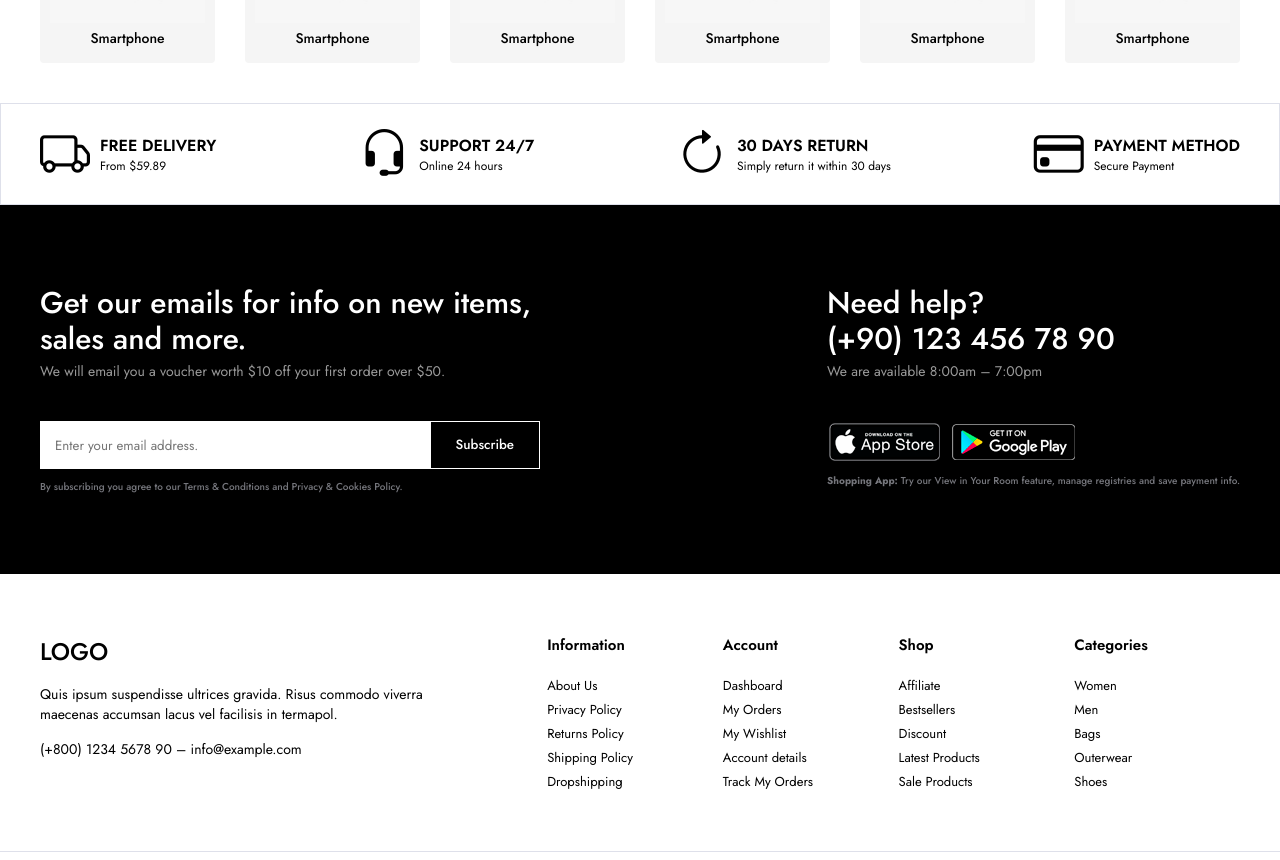
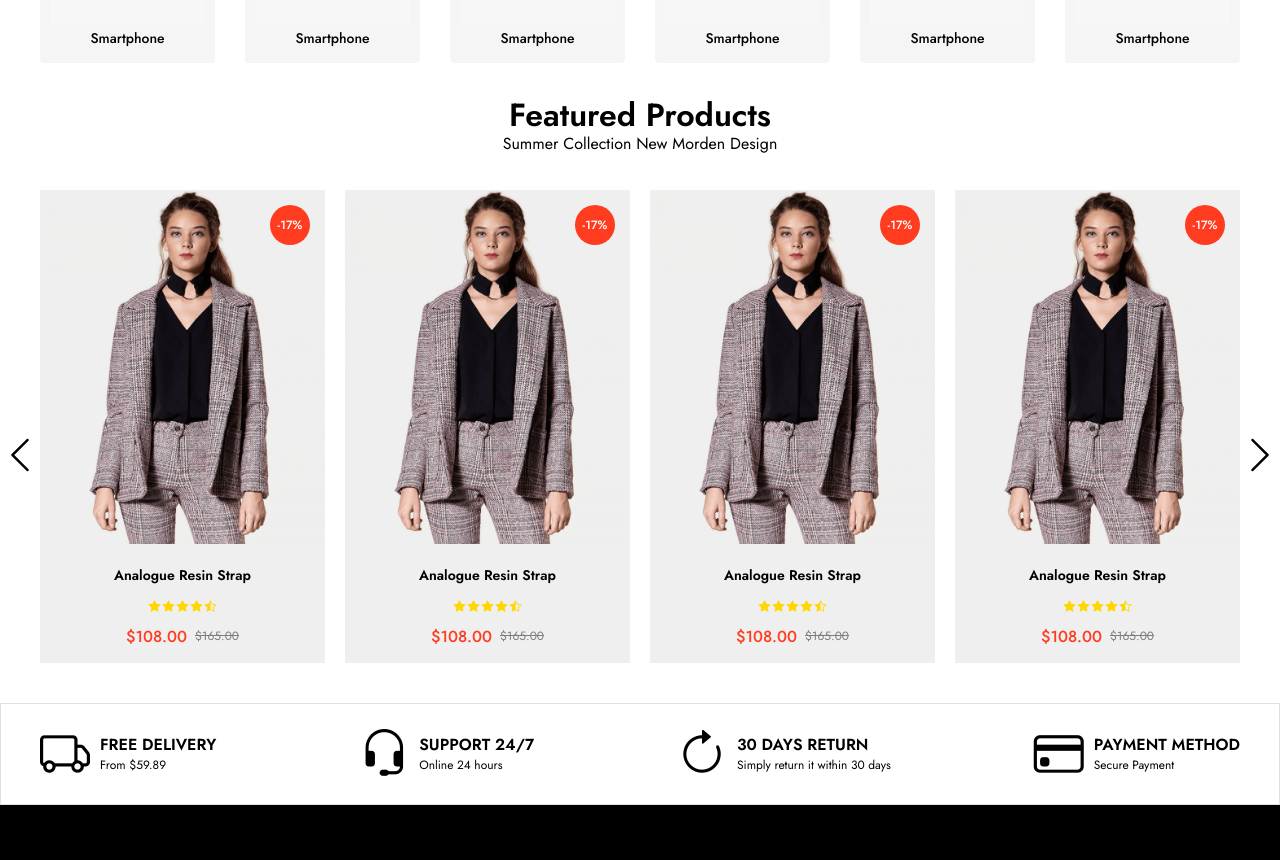
Before and after one commit to aisankheiri/e-ticaret-web-programlama-projesi, a React (Vite) app in the folder frontend/: page / in a window 1280 px wide. Shown: the part 1075-1935 px from the top of the page. Built offline with nearby package versions, Linux system fonts and the light colour scheme.

Commit message:
category section added

```diff
--- a/frontend/src/App.css
+++ b/frontend/src/App.css
@@ -0,0 +1,11 @@
+.section-title {
+    text-align: center;
+    margin-bottom: 35px;
+  }
+
+  .section-title h2 {
+    font-size: 32px;
+    font-weight: 600;
+    line-height: 0.8;
+    margin-bottom: 4px;
+  }
--- a/frontend/src/App.jsx
+++ b/frontend/src/App.jsx
@@ -1,9 +1,10 @@
-import './App.css'
 import Header from './components/Layout/Header/Header.jsx'
 import Footer from "./components/Layout/Footer/Footer.jsx";
 import Policy from './components/Layout/Policy/Policy.jsx';
 import Slider from './components/Layout/Slider/Slider.jsx';
 import Categories from './components/Layout/Categories/Categories.jsx';
+import Products from './components/Products/Products.jsx';
+import './App.css'
 
 
 
@@ -14,6 +15,7 @@ function App() {
         <Header/>
         <Slider/>
         <Categories/>
+        <Products/>
         <Policy/>
         <Footer/>
     </div>
--- /dev/null
+++ b/frontend/src/components/Products/ProductItem.css
@@ -0,0 +1,163 @@
+.products .product-item {
+    text-align: center;
+    background-color: #efefef;
+    display: flex;
+    flex-direction: column;
+    position: relative;
+    /* flex: 1; */
+  }
+
+  .products .product-item .product-image {
+    width: 100%;
+    height: 100%;
+  }
+
+  .products .product-item img {
+    width: 100%;
+    transition: 0.3s ease-in-out all;
+  }
+
+  .products .product-item .img1:hover {
+    visibility: hidden;
+    opacity: 0;
+  }
+
+  .products .product-item .product-image:hover .img2 {
+    visibility: visible;
+    opacity: 1;
+  }
+
+  .products .product-item .img2 {
+    display: flex;
+    position: absolute;
+    top: 0;
+    opacity: 0;
+    visibility: hidden;
+  }
+
+  .products .product-item .product-title {
+    font-size: 14px;
+    display: inline-block;
+    font-weight: 600;
+    margin-top: 15px;
+  }
+
+  .products .product-item .product-star {
+    display: flex;
+    justify-content: center;
+    margin: 8px 0;
+    column-gap: 2px;
+  }
+
+  .products .product-item .product-star i {
+    font-size: 12px;
+    color: gold;
+  }
+
+  .product-item .product-prices {
+    display: flex;
+    justify-content: center;
+    align-items: center;
+    column-gap: 8px;
+    padding-bottom: 15px;
+  }
+
+  .product-item .product-prices strong {
+    color: #ff3c20;
+    font-weight: 500;
+  }
+
+  .product-item .product-prices span {
+    color: #7d7d7d;
+    font-size: 12px;
+    text-decoration: line-through;
+  }
+
+  .product-item .product-discount {
+    display: inline-block;
+    width: 40px;
+    height: 40px;
+    background-color: #ff3c20;
+    display: flex;
+    align-items: center;
+    justify-content: center;
+    color: #fff;
+    font-size: 12px;
+    position: absolute;
+    top: 15px;
+    right: 15px;
+    border-radius: 100%;
+    font-weight: 500;
+  }
+
+  .product-item .product-links {
+    display: inline-flex;
+    flex-direction: column;
+    row-gap: 8px;
+    position: absolute;
+    top: 20px;
+    left: 0;
+    opacity: 0;
+    visibility: hidden;
+    transition: 0.3s ease-out all;
+    overflow: hidden;
+  }
+
+  .products .product-item:hover .product-links {
+    transform: translate(15px);
+    opacity: 1;
+    visibility: visible;
+  }
+
+  .product-item .product-links button,
+  .product-item .product-links a {
+    background-color: #000;
+    display: inline-block;
+    padding: 5px;
+    border-radius: 4px;
+    transition: all ease 0.3s;
+  }
+
+  .product-item .product-links button:hover,
+  .product-item .product-links a:hover {
+    opacity: 0.7;
+  }
+
+  .product-item .product-links i {
+    color: #fff;
+    font-size: 14px;
+    display: flex;
+    pointer-events: none;
+  }
+
+  .product-wrapper {
+    position: relative;
+  }
+
+  .product-wrapper .glide__arrow {
+    position: absolute;
+    top: 50%;
+    background-color: transparent;
+  }
+
+  .product-wrapper .glide__arrow--left {
+    left: -40px;
+  }
+
+  .product-wrapper .glide__arrow--right {
+    right: -40px;
+  }
+
+  .product-wrapper .glide__arrow i {
+    font-size: 40px;
+  }
+
+  @media (max-width: 576px) {
+    .product-wrapper .glide__arrow--left {
+      left: 0px;
+    }
+
+    .product-wrapper .glide__arrow--right {
+      right: 0px;
+    }
+  }
--- /dev/null
+++ b/frontend/src/components/Products/ProductItem.jsx
@@ -0,0 +1,56 @@
+import "./ProductItem.css";
+const ProductItem = () => {
+  return (
+    <li className="product-item glide__slide glide__slide--active">
+      <div className="product-image">
+        <a href="#">
+          <img src="img/products/product1/1.png" alt="" className="img1" />
+          <img src="img/products/product1/2.png" alt="" className="img2" />
+        </a>
+      </div>
+      <div className="product-info">
+        <a href="$" className="product-title">
+          Analogue Resin Strap
+        </a>
+        <ul className="product-star">
+          <li>
+            <i className="bi bi-star-fill"></i>
+          </li>
+          <li>
+            <i className="bi bi-star-fill"></i>
+          </li>
+          <li>
+            <i className="bi bi-star-fill"></i>
+          </li>
+          <li>
+            <i className="bi bi-star-fill"></i>
+          </li>
+          <li>
+            <i className="bi bi-star-half"></i>
+          </li>
+        </ul>
+        <div className="product-prices">
+          <strong className="new-price">$108.00</strong>
+          <span className="old-price">$165.00</span>
+        </div>
+        <span className="product-discount">-17%</span>
+        <div className="product-links">
+          <button>
+            <i className="bi bi-basket-fill"></i>
+          </button>
+          <button>
+            <i className="bi bi-heart-fill"></i>
+          </button>
+          <a href="#">
+            <i className="bi bi-eye-fill"></i>
+          </a>
+          <a href="#">
+            <i className="bi bi-share-fill"></i>
+          </a>
+        </div>
+      </div>
+    </li>
+  );
+};
+
+export default ProductItem;
--- /dev/null
+++ b/frontend/src/components/Products/Products.css
@@ -0,0 +1,9 @@
+
+.products {
+    margin-bottom: 40px;
+  }
+
+  .products .product-list {
+    display: flex;
+    gap: 20px;
+  }
--- /dev/null
+++ b/frontend/src/components/Products/Products.jsx
@@ -0,0 +1,35 @@
+import ProductItem from "./ProductItem";
+import "./Products.css";
+
+const Products = () => {
+  return (
+    <section className="products">
+      <div className="container">
+        <div className="section-title">
+          <h2>Featured Products</h2>
+          <p>Summer Collection New Morden Design</p>
+        </div>
+        <div className="product-wrapper product-carousel">
+          <div className="glide__track">
+            <ul className="product-list glide__slides" id="product-list">
+                <ProductItem/>
+                <ProductItem/>
+                <ProductItem/>
+                <ProductItem/>
+            </ul>
+          </div>
+          <div className="glide__arrows">
+            <button className="glide__arrow glide__arrow--left">
+              <i className="bi bi-chevron-left"></i>
+            </button>
+            <button className="glide__arrow glide__arrow--right">
+              <i className="bi bi-chevron-right"></i>
+            </button>
+          </div>
+        </div>
+      </div>
+    </section>
+  );
+};
+
+export default Products;
```
